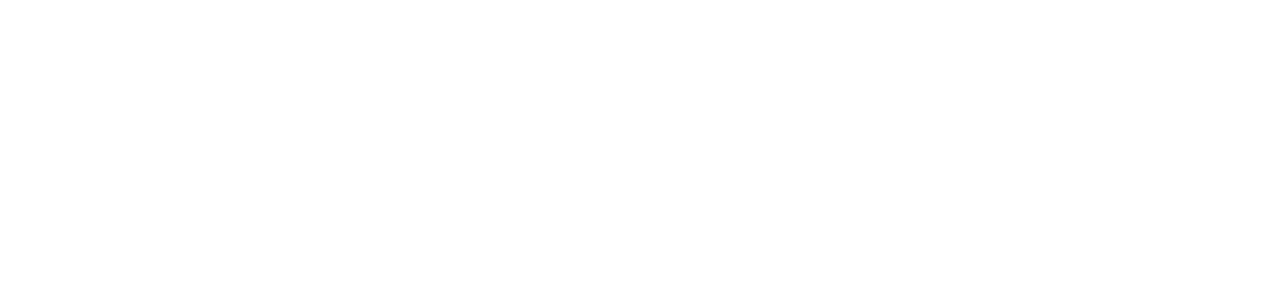
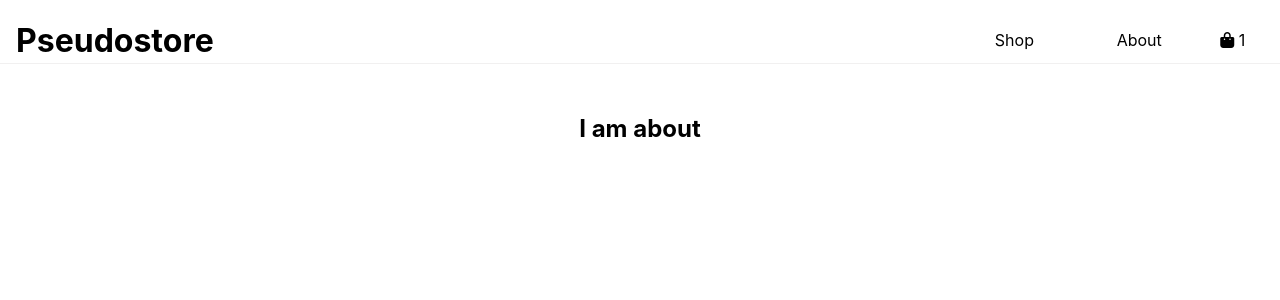
Before and after one commit to lindsaysofia/shopping-cart, a React (Create React App) app: page /about in a window 1280 px wide. Before the commit this address had no page. Shown: the top 300 px of the page. Built offline with nearby package versions, Linux system fonts and the light colour scheme.

Commit message:
create links for the navigation

```diff
--- a/src/App.js
+++ b/src/App.js
@@ -2,6 +2,7 @@ import { BrowserRouter, Routes, Route } from "react-router-dom";
 import Navigation from './components/Navigation';
 import Home from './components/Home';
 import Shop from "./components/Shop";
+import About from "./components/About";
 
 function App() {
   return (
@@ -10,6 +11,7 @@ function App() {
         <Route path="/" element={<Navigation />}>
           <Route index element={<Home />} />
           <Route path="shop" element={<Shop />} />
+          <Route path="about" element={<About />} />
         </Route>
       </Routes>
     </BrowserRouter>
--- a/src/components/About.js
+++ b/src/components/About.js
@@ -0,0 +1,9 @@
+import '../styles/About.css';
+
+function About() {
+  return (
+    <h1 className="About">I am about</h1>
+  );
+}
+
+export default About;
--- a/src/components/Navigation.js
+++ b/src/components/Navigation.js
@@ -1,15 +1,13 @@
-/* eslint-disable jsx-a11y/anchor-is-valid */
-// import { Link } from "react-router-dom";
-import { Outlet } from 'react-router';
+import { Link, Outlet } from "react-router-dom";
 import '../styles/Navigation.css';
 
 function Navigation() {
   return (
     <nav className="Navigation">
-      <a href="#" className="Navigation-link Navigation-pseudostore">Pseudostore</a>
-      <a href="#" className="Navigation-link">Shop</a>
-      <a href="#" className="Navigation-link">About</a>
-      <a href="#" className="Navigation-link"><i className="fas fa-shopping-bag"></i> 1</a>
+      <Link to="/" className="Navigation-link Navigation-pseudostore">Pseudostore</Link>
+      <Link to="/shop" className="Navigation-link">Shop</Link>
+      <Link to="/about" className="Navigation-link">About</Link>
+      <p className="Navigation-link"><i className="fas fa-shopping-bag"></i> 1</p>
       <Outlet />
     </nav>
   );
--- /dev/null
+++ b/src/styles/About.css
@@ -0,0 +1,5 @@
+.About {
+  position: absolute;
+  top: 4em;
+  width: 100%;
+}
```
